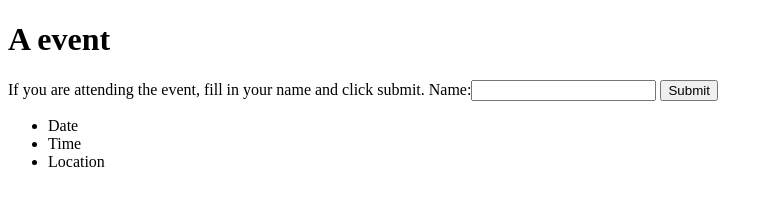
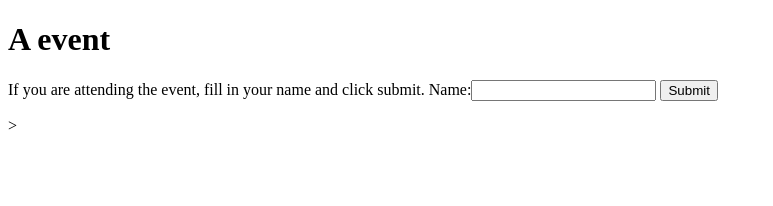
Before and after one commit to dbedggood/HackathonWebApp, a website: page Attendee.html in a window 1280 px wide. Shown: the whole page, without its empty margins (0-773 px from the left). Drawn offline with Linux system fonts and the light colour scheme.

Commit message:
delete something

```diff
--- a/Attendee.html
+++ b/Attendee.html
@@ -13,13 +13,8 @@
         <p>If you are attending the event, fill in your name and click submit.
             Name:<input type="text" name="attendee1 " />
             <input type="submit" value="Submit" /></p>
-    <ul>
-            <li>Date</li>
-            <li>Time</li>
-            <li>Location</li>
-          </ul>
 
 
 
-</body>
+</body>>
 </html>
```
